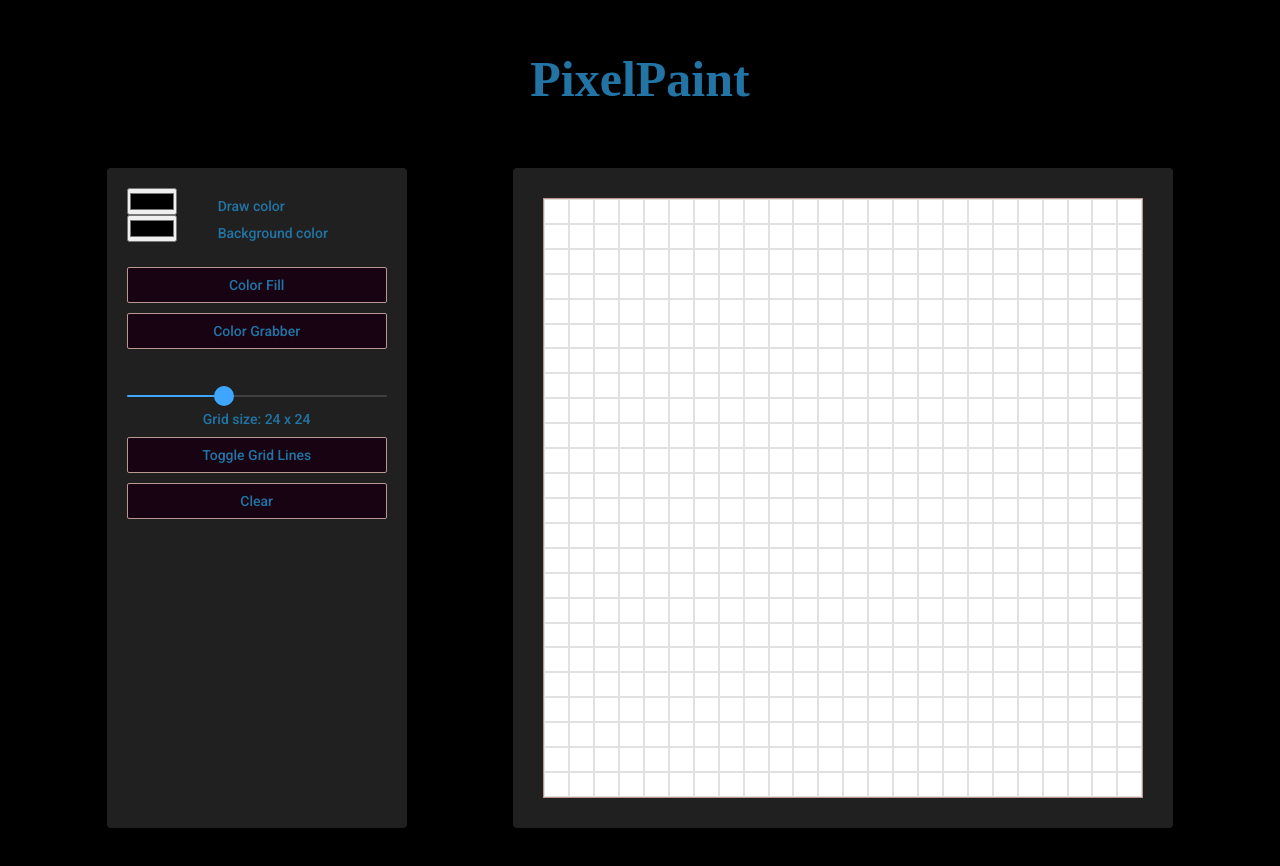
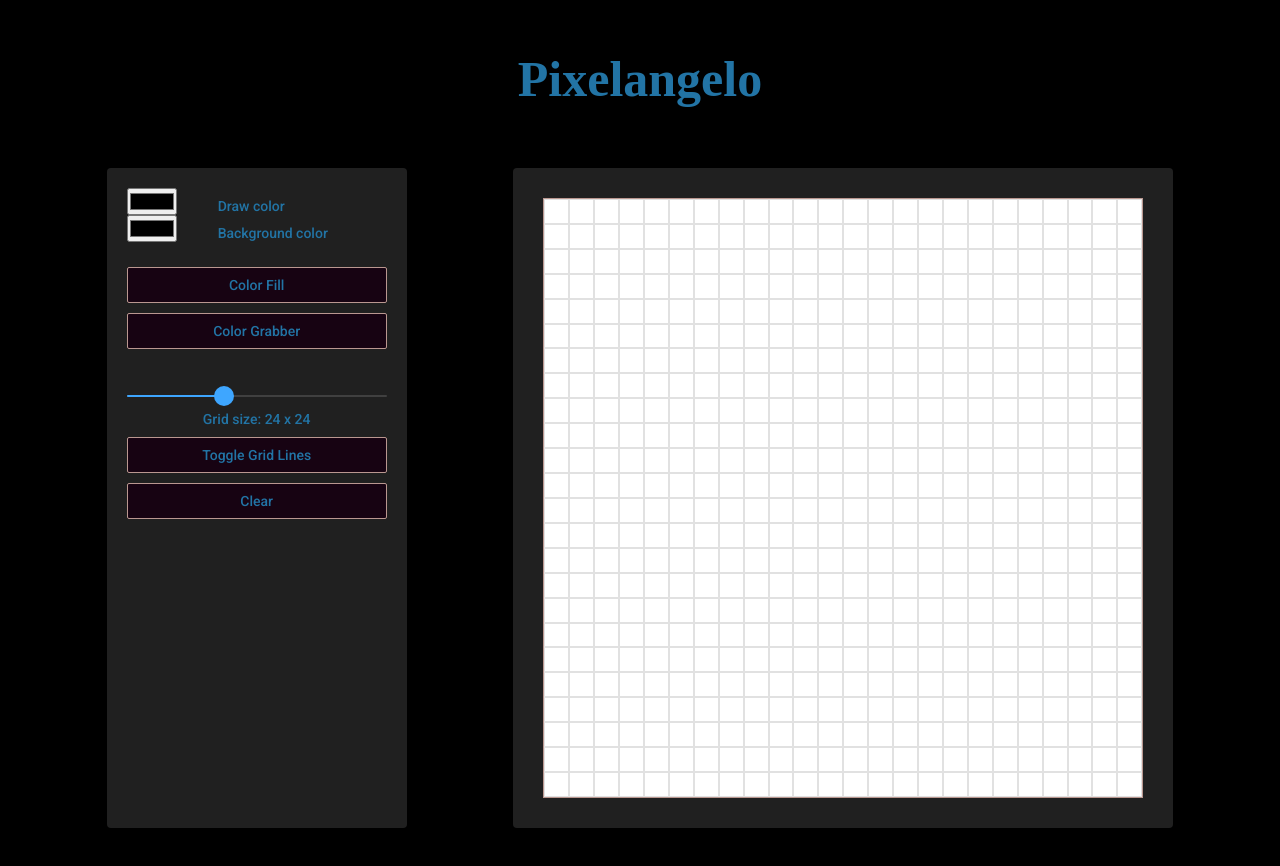
Before and after one commit to gibbato/PixelPaint, a plain HTML site: page index.html in a window 1280 px wide. Drawn offline with Linux system fonts and the light colour scheme.

Commit message:
changed the name

```diff
--- a/index.html
+++ b/index.html
@@ -10,7 +10,7 @@
 <body>
     <div class="wrapper">
         <div class="header">
-            <h1>PixelPaint</h1>
+            <h1>Pixelangelo</h1>
         </div>
         <div class="main">
             <div class="controls">
```
